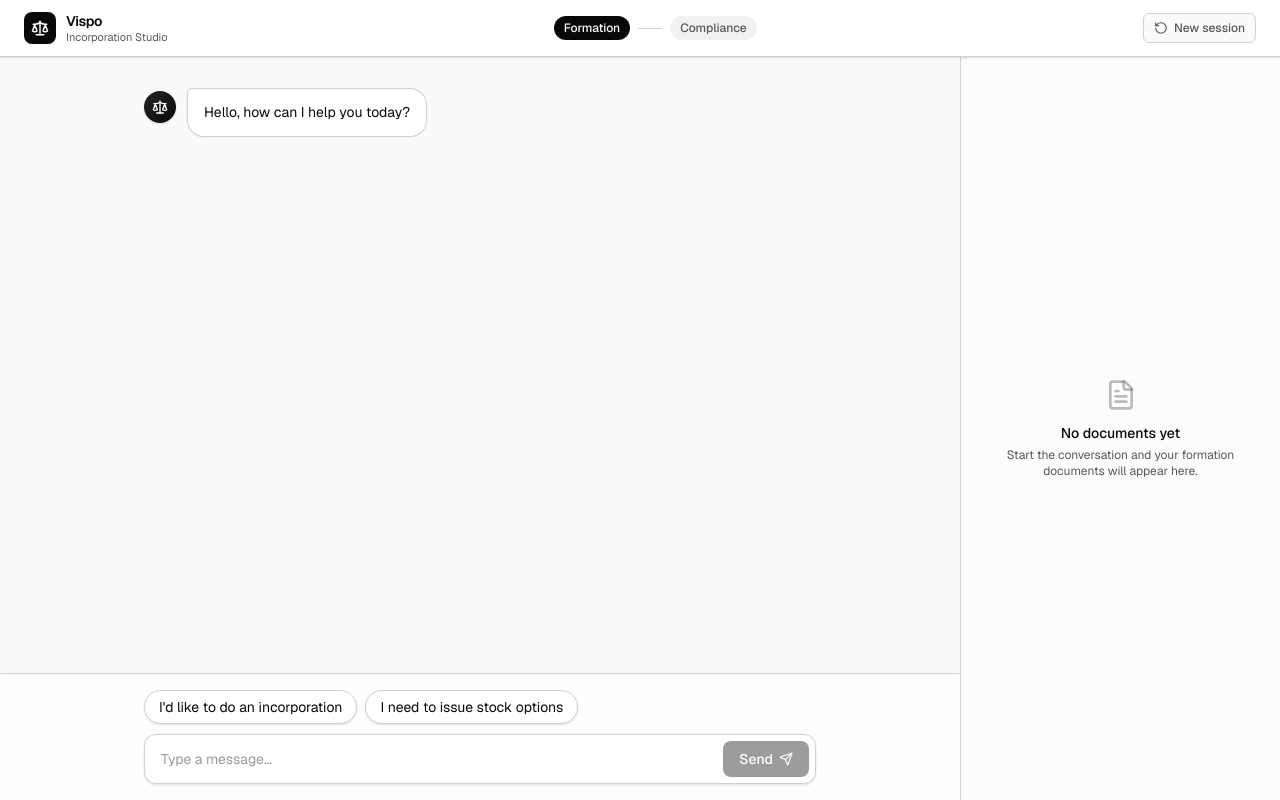
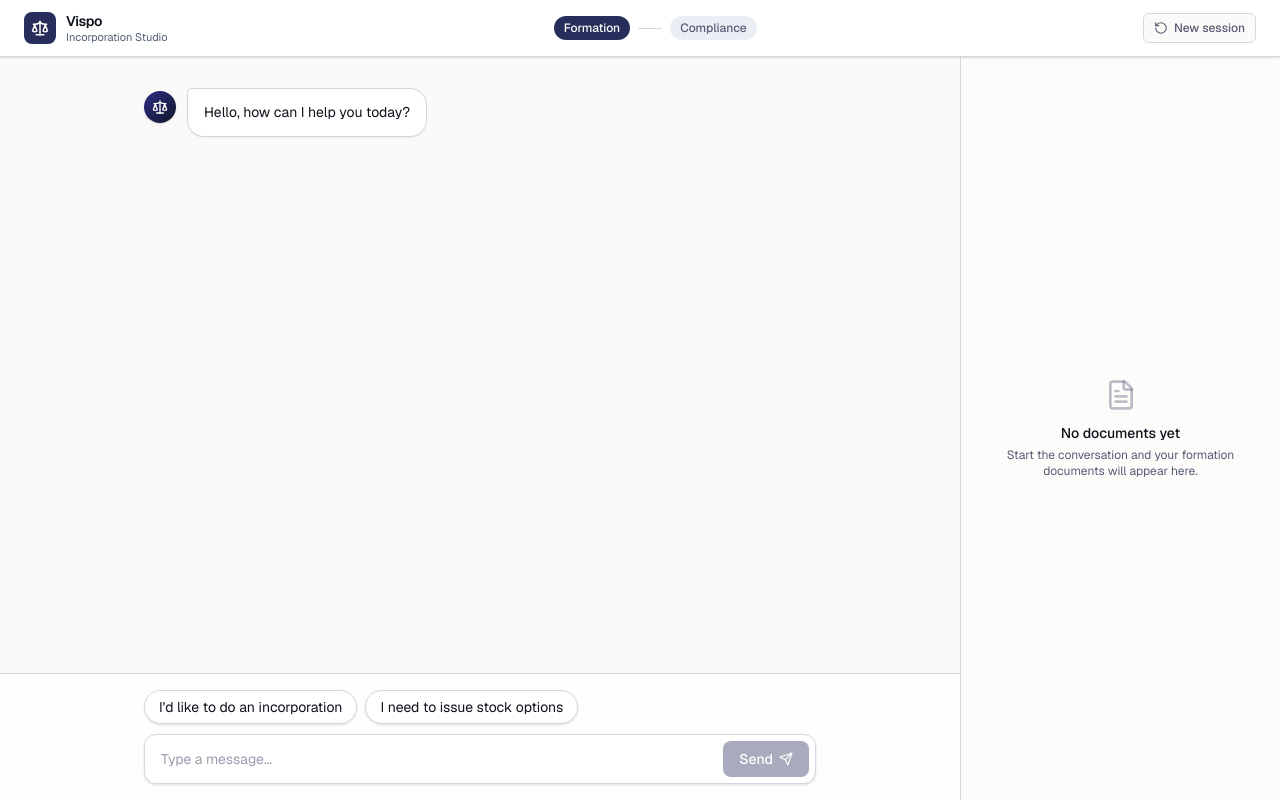
Before and after one commit to lucadaste/VispoFLOW, a Next.js app: page / in a window 1280 px wide. Built offline with nearby package versions, Linux system fonts and the light colour scheme.

Commit message:
design: apply slate indigo color scheme
Replace monochrome black/white with slate indigo primary, soft lavender accents, and proper success/destructive colors while keeping the minimalist aesthetic.

Co-Authored-By: Claude Sonnet 4.6 <noreply@anthropic.com>

```diff
--- a/app/globals.css
+++ b/app/globals.css
@@ -36,37 +36,36 @@
 :root {
   --radius: 0.5rem;
 
-  --background: oklch(0.985 0.002 60);
-  --foreground: oklch(0.14 0 0);
+  --background: oklch(0.985 0.003 60);
+  --foreground: oklch(0.18 0.02 275);
 
   --card: oklch(1 0 0);
-  --card-foreground: oklch(0.14 0 0);
+  --card-foreground: oklch(0.18 0.02 275);
 
   --popover: oklch(1 0 0);
-  --popover-foreground: oklch(0.14 0 0);
+  --popover-foreground: oklch(0.18 0.02 275);
 
-  --primary: oklch(0.14 0 0);
+  --primary: oklch(0.32 0.08 275);
   --primary-foreground: oklch(1 0 0);
 
-  --secondary: oklch(0.96 0.002 60);
-  --secondary-foreground: oklch(0.14 0 0);
+  --secondary: oklch(0.95 0.01 275);
+  --secondary-foreground: oklch(0.32 0.08 275);
 
-  --muted: oklch(0.96 0.002 60);
-  --muted-foreground: oklch(0.46 0 0);
+  --muted: oklch(0.95 0.008 275);
+  --muted-foreground: oklch(0.48 0.04 275);
 
-  /* Accent is black — monochrome system */
-  --accent: oklch(0.16 0 0);
-  --accent-foreground: oklch(1 0 0);
+  --accent: oklch(0.92 0.025 275);
+  --accent-foreground: oklch(0.32 0.08 275);
 
-  --success: oklch(0.16 0 0);
+  --success: oklch(0.42 0.12 155);
   --success-foreground: oklch(1 0 0);
 
-  --destructive: oklch(0.16 0 0);
+  --destructive: oklch(0.5 0.18 25);
   --destructive-foreground: oklch(1 0 0);
 
-  --border: oklch(0.86 0 0);
-  --input: oklch(0.86 0 0);
-  --ring: oklch(0.16 0 0);
+  --border: oklch(0.88 0.01 275);
+  --input: oklch(0.88 0.01 275);
+  --ring: oklch(0.32 0.08 275);
 }
 
 @layer base {
--- a/components/chat-message.tsx
+++ b/components/chat-message.tsx
@@ -6,7 +6,7 @@ import { cn } from "@/lib/utils"
 export function BotMessage({ children }: { children: React.ReactNode }) {
   return (
     <div className="flex animate-message-in items-start gap-3">
-      <div className="mt-0.5 flex h-8 w-8 shrink-0 items-center justify-center rounded-full bg-gradient-to-br from-neutral-800 to-neutral-950 text-white shadow-sm">
+      <div className="mt-0.5 flex h-8 w-8 shrink-0 items-center justify-center rounded-full bg-gradient-to-br from-indigo-900 to-slate-900 text-white shadow-sm">
         <Scale className="h-4 w-4" />
       </div>
       <div className="max-w-[88%] rounded-2xl rounded-tl-sm bg-white px-4 py-3 text-sm leading-relaxed text-card-foreground shadow-sm ring-1 ring-border">
@@ -19,7 +19,7 @@ export function BotMessage({ children }: { children: React.ReactNode }) {
 export function UserMessage({ children }: { children: React.ReactNode }) {
   return (
     <div className="flex animate-message-in items-start justify-end gap-3">
-      <div className="max-w-[88%] whitespace-pre-line rounded-2xl rounded-tr-sm bg-gradient-to-br from-neutral-800 to-neutral-950 px-4 py-3 text-sm leading-relaxed text-white shadow-sm">
+      <div className="max-w-[88%] whitespace-pre-line rounded-2xl rounded-tr-sm bg-gradient-to-br from-indigo-900 to-slate-900 px-4 py-3 text-sm leading-relaxed text-white shadow-sm">
         {children}
       </div>
     </div>
@@ -57,7 +57,7 @@ export function SystemNote({
 export function TypingIndicator() {
   return (
     <div className="flex animate-message-in items-start gap-3">
-      <div className="mt-0.5 flex h-8 w-8 shrink-0 items-center justify-center rounded-full bg-gradient-to-br from-neutral-800 to-neutral-950 text-white shadow-sm">
+      <div className="mt-0.5 flex h-8 w-8 shrink-0 items-center justify-center rounded-full bg-gradient-to-br from-indigo-900 to-slate-900 text-white shadow-sm">
         <Scale className="h-4 w-4" />
       </div>
       <div className="flex items-center gap-1 rounded-2xl rounded-tl-sm bg-white px-4 py-3.5 shadow-sm ring-1 ring-border">
--- a/components/incorporation-app.tsx
+++ b/components/incorporation-app.tsx
@@ -215,7 +215,7 @@ export function IncorporationApp() {
             </div>
 
             {activeInput && (
-              <div className="border-t border-border bg-white/70 backdrop-blur px-4 py-4 sm:px-6">
+              <div className="border-t border-border bg-white/80 backdrop-blur px-4 py-4 sm:px-6">
                 <div className="mx-auto max-w-2xl">
                   <ChatInput input={activeInput} answers={answers} onSubmit={handleSubmit} />
                 </div>
```
